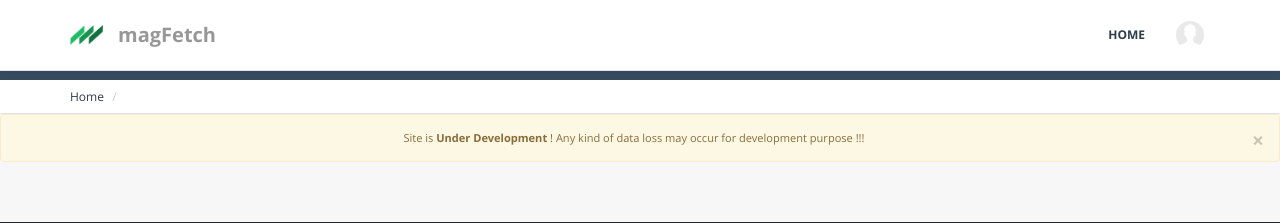
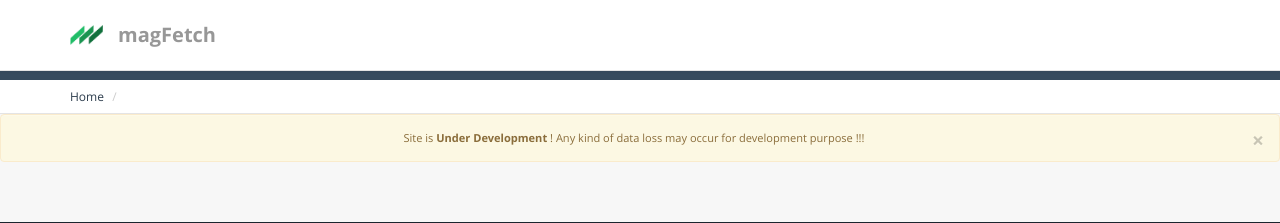
Before and after one commit to NumanIbnMazid/magfetch, a Django app: template magfetch/templates/landing-base.html in a window 1280 px wide. Shown: the top 223 px of the page. Run offline with Django 3.2, Linux system fonts and the light colour scheme; the template is opened without the code that fills it, so the values that code supplies are empty; some libraries are stand-ins or nearby versions.

Commit message:
Setting Changed

```diff
--- a/magfetch/templates/landing/header.html
+++ b/magfetch/templates/landing/header.html
@@ -12,39 +12,6 @@
                 <i class="fa fa-bars"></i>
             </button>
         </div>
-        <div class="collapse navbar-collapse">
-            <ul class="nav navbar-nav navbar-right">
-                <li class="active">
-                    <a href="{{ home_url }}">Home</a>
-                </li>
 
-                <li class="dropdown">
-                    <a href="#" class="dropdown-toggle" data-toggle="dropdown">
-                        <span class="thumb-sm avatar pull-left">
-                            <img src="{% static 'images/raw/avatar/avatar.jpg' %}">
-                        </span>
-                        {{ user.profile.get_smallname|truncatechars_html:15 }}
-                    </a>
-                    <ul class="dropdown-menu animated fadeInRight">
-                        <span class="arrow top"></span>
-
-                        <li>
-                            <a href="{% url 'account_change_password' %}">
-                                <i class="fa fa-edit"></i> Change Password
-                            </a>
-                        </li>
-                        <li>
-                            <a href="{% url 'account_email' %}">
-                                <i class="fa fa-edit"></i> Manage Account Email
-                            </a>
-                        </li>
-                        <li class="divider"></li>
-                        <li>
-                            <a href="{{ logout_url }}">Logout</a>
-                        </li>
-                    </ul>
-                </li>
-            </ul>
-        </div>
     </div>
 </header>
```
